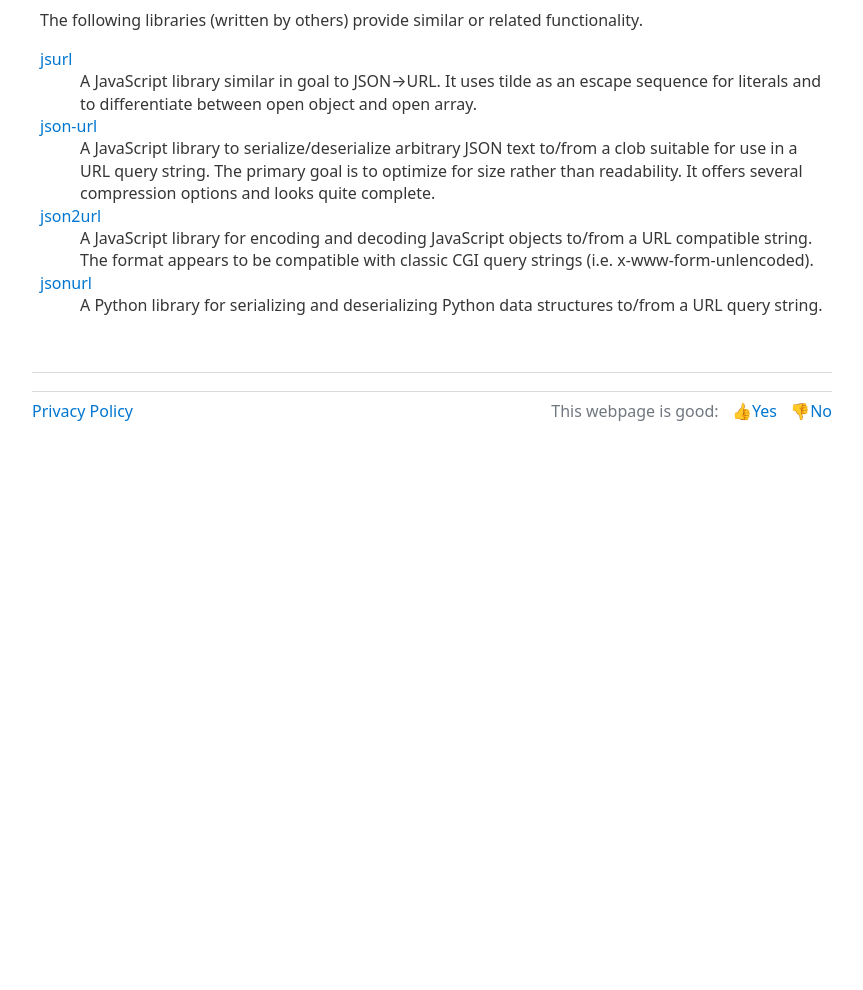
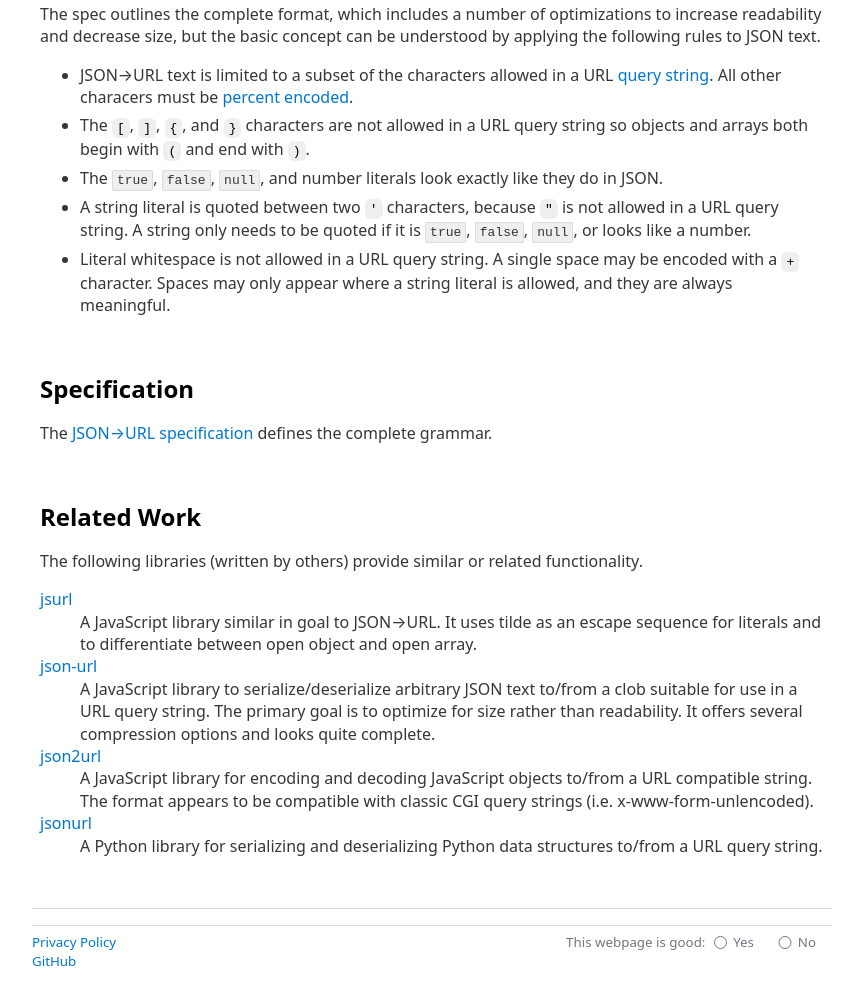
Before and after one commit to jsonurl/jsonurl.github.io, a plain HTML site: page index.html in a window 1280 px wide. Shown: the part 1345-2335 px from the top of the page, without its empty margins (208-1071 px from the left). Before the commit the page ends 1788 px from the top, so only its background shows below. Drawn offline with nearby package versions, Linux system fonts and the light colour scheme; a script that the page names is missing.

Commit message:
Update index.html content
Add page vote, GitHub link, reference jsonurl-1.0.0, add link to
specification. Remove noscript from examples.

```diff
--- a/index.html
+++ b/index.html
@@ -47,36 +47,37 @@
      * footer
      */
     footer {
+      font-size: smaller;
       margin-top: 2em;
       display: grid;
-      grid-template-columns: repeat(2, 1fr);
+      grid-template-columns: auto 1fr;
       grid-template-areas:
         "hr hr "
-        "pp vote"
+        "links vote"
     }
     footer hr {
       grid-area: hr;
       width:100%;
     }
-    footer a:hover {
-      text-decoration: none;
+
+    footer > span {
+      display: flex;
+      flex-direction: column;
     }
-    footer a {
-      grid-area: pp;
-    }
-    footer div {
+
+    footer > form {
       grid-area: vote;
       text-align: right;
     }
-    footer div ul {
+    footer > form > span:first-child {
       display: inline;
-	    list-style-type: none;
-      padding: 0;
+      padding-right: 0;
+      vertical-align: top;
     }
-    footer div ul li {
-      display: inline;
-	    padding-left: 1ch;
-	    white-space: nowrap;
+    footer > form > span {
+      display: inline-flex;
+      flex-wrap: nowrap;
+      padding-right: 1rem;
     }
 
     /*
@@ -126,7 +127,8 @@
 	      <li><a href="#about">About</a></li>
 	      <li><a href="#code">Code</a></li>
 	      <li><a href="#examples" class="sandbox-link">Examples</a></li>
-        <li><a href="#details">Details</a></li>
+        <li><a href="#basics">Basics</a></li>
+        <li><a href="#spec">Specification</a></li>
         <li><a href="#relatedwork">Related Work</a></li>
 	    </ul>
     </nav>
@@ -180,7 +182,6 @@
       </section>
 
     <section id="sandbox">
-		  <noscript>
       <h2><a name="examples" href="#examples">Examples</a></h2>
       <table>
         <caption>A picture is worth 1e3 words</caption>
@@ -197,11 +198,10 @@
           <tr><td>"true"</td><td>'true'</td></tr>
         </tbody>
       </table>
-      </noscript>
     </section>
 
     <section>
-      <h2><a name="details" href="#details">Details</a></h2>
+      <h2><a name="basics" href="#basics">Basic Rules</a></h2>
       <p>The primary goal of JSON&#x2192;URL is to make the resulting
       URL readable &mdash; or at least as readable as possible &mdash; and
       therefore meaningful to the user.
@@ -239,6 +239,12 @@
     </section>
 
     <section>
+      <h2><a name="spec" href="#spec">Specification</a></h2>
+      <p>The <a href="https://github.com/jsonurl/specification/">JSON&#x2192;URL
+        specification</a> defines the complete grammar.</p>
+    </section>
+
+    <section>
       <h2><a name="relatedwork" href="#relatedwork">Related Work</a></h2>
       <p>The following libraries (written by others) provide similar or related functionality.
         <dl>
@@ -262,21 +268,35 @@
           <dd>A Python library for serializing and deserializing Python data structures
             to/from a URL query string.</dd>
         </dl>
-
     </section>
     <footer>
       <hr>
-      <div>This webpage is good:
-        <ul>
-          <li><a href="/" data-goal="vote-landing-good">&#x1f44d;Yes</a>
-          <li><a href="/" data-goal="vote-landing-bad">&#x1f44e;No</a>
-        </ul>
-      </div>
-      <a href="privacy">Privacy Policy</a>
+      <form id="vote" autocomplete="off" novalidate>
+        <span>This webpage is good:</span>
+        <span>
+          <input type="radio" name="vote" value="yes"
+            id="vote-landing-good"
+            data-goal="vote-landing-good"
+            data-thumb="&#x1f44d;">
+          <label for="vote-landing-good">Yes</label>
+        </span>
+        <span>
+          <input type="radio" name="vote" value="no"
+            id="vote-landing-bad"
+            data-goal="vote-landing-bad"
+            data-thumb="&#x1f44e;">
+          <label for="vote-landing-bad">No</label>
+        </span>
+      </form>
+      <span>
+        <a title="Privacy Policy" href="privacy">Privacy Policy</a>
+        <a title="GitHub" href="https://github.com/jsonurl">GitHub</a>
+      </span>
     </footer>
     </main>
     <script
-      src="https://js.jsonurl.org/jsonurl.min.js"
+      src="https://cdn.jsdelivr.net/npm/@jsonurl/jsonurl@1.0.0"
+      integrity="sha384-8tLcpqfENLTqlnqIfsn3sokUQIe6vEu3kx2Sw1D+VKKCwnzPy2C2n837+blkJG8F"
       crossorigin="anonymous"></script>
     <script
       src="https://cdn.jsdelivr.net/npm/vue@2.6.11"
```
Lines whose indentation alone changed are shown as unchanged.
